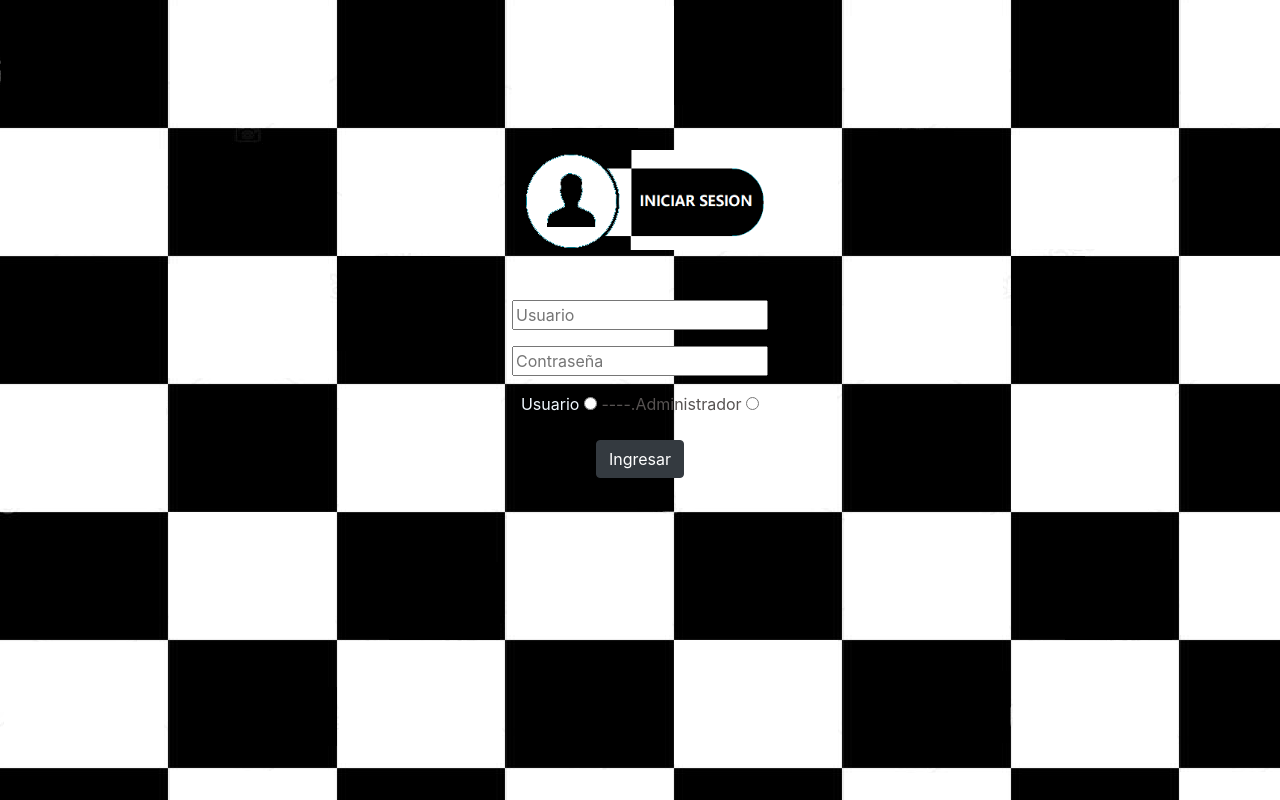
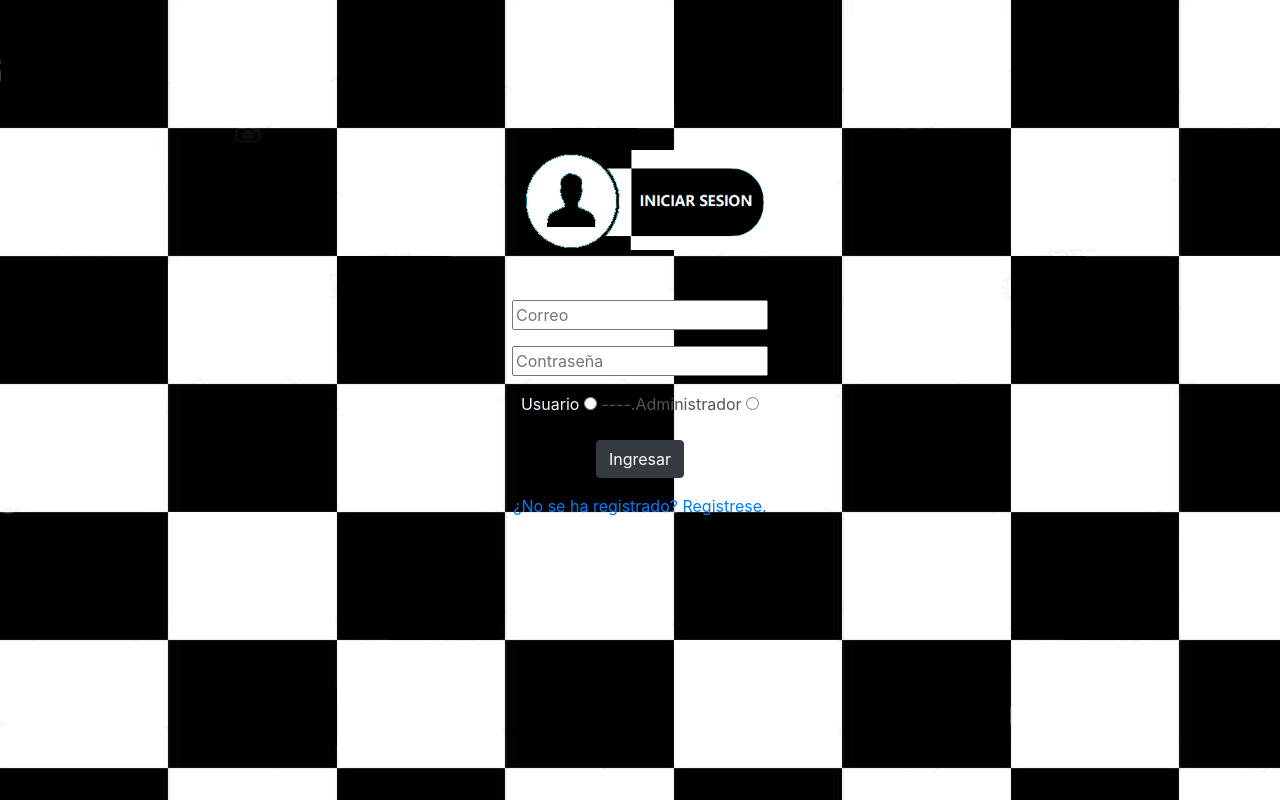
Before and after one commit to Pacto-Ludico/Pacti-L-dico, a plain HTML site: page index.html in a window 1280 px wide. Drawn offline with nearby package versions, Linux system fonts and the light colour scheme; some packages are replaced by stand-ins of ours.

Commit message:
Registrar Usuario
Falta la programación y añadirlos al firebase. Sólo está el html

```diff
--- a/index.html
+++ b/index.html
@@ -18,7 +18,7 @@
      <div id="DivIniciarSesion" >
          <p>
              <p>
-            <input id="user" type="text" placeholder="Usuario">
+            <input id="user" type="text" placeholder="Correo">
              </p>
              <p>
             <input id="pass" type="password" placeholder="Contraseña">
@@ -29,11 +29,15 @@
                 <label id="RadioAdminL" for="RadioAdmin">----.Administrador</label>
                 <input type="radio" name="Acceso" id="RadioAdmin">
             </p>
+            <p>
             <input type="button" class="btn btn-dark" onclick="inicio()" value="Ingresar">
+            </p>
+            <a href="app/Registrar.html">¿No se ha registrado? Registrese.</a>
         </p>
 
     </center>
     <script src="js/appIndex.js"></script>
+    <script src="/__/firebase/7.1.0/firebase-app.js"></script>
     <script src="https://code.jquery.com/jquery-3.3.1.slim.min.js" integrity="sha384-q8i/X+965DzO0rT7abK41JStQIAqVgRVzpbzo5smXKp4YfRvH+8abtTE1Pi6jizo" crossorigin="anonymous"></script>
     <script src="https://cdnjs.cloudflare.com/ajax/libs/popper.js/1.14.7/umd/popper.min.js" integrity="sha384-UO2eT0CpHqdSJQ6hJty5KVphtPhzWj9WO1clHTMGa3JDZwrnQq4sF86dIHNDz0W1" crossorigin="anonymous"></script>
     <script src="https://stackpath.bootstrapcdn.com/bootstrap/4.3.1/js/bootstrap.min.js" integrity="sha384-JjSmVgyd0p3pXB1rRibZUAYoIIy6OrQ6VrjIEaFf/nJGzIxFDsf4x0xIM+B07jRM" crossorigin="anonymous"></script>
```
Also changed, not shown: firebase.json (added), 2 other files.
